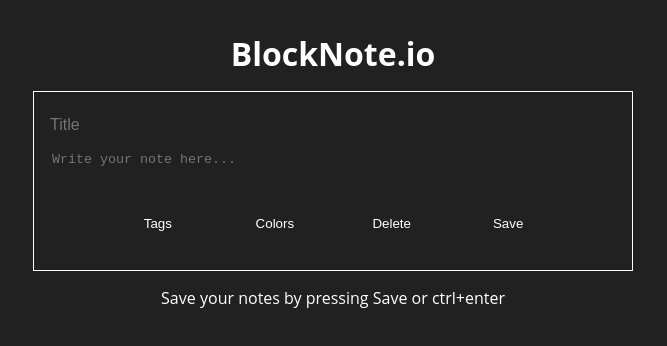
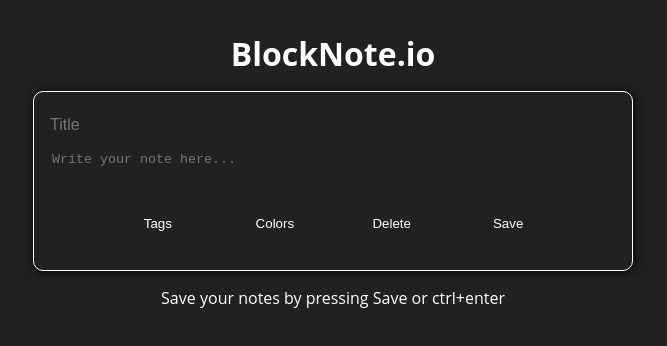
Before and after one commit to dan-ville/blocknote-js, a website: page public/index.html in a window 1280 px wide. Shown: the full height of the page, 307-974 px from the left. Drawn offline with Linux system fonts and the light colour scheme.

Commit message:
reverse render notes

```diff
--- a/public/app.js
+++ b/public/app.js
@@ -1,12 +1,12 @@
 // notes array will hold all the notes
 let notes = [];
 
-// check if local storage has any data in a 'notes' key
+// grab any data from local storage and saved in a 'notes' key
 let stored = JSON.parse(localStorage.getItem('notes'));
-// if so, spread the data into the notes array
-// this prevents the localStorage from being overwritten and reinitialized as an empty array if the page reloads, which would thereby virtually clear the data in localStorage.
+// if there is any data, spread the data into the notes array
 if (stored !== null) {
     notes = [...stored];
+    // this prevents the localStorage from being overwritten and reinitialized as an empty array if the page reloads, which would thereby virtually clear the data in localStorage.
 };
 
 // Select HTML items
@@ -18,7 +18,8 @@
 // FUNCTIONALITY
 // -----------------------------
 
-// Here we create the note data by grabbing whatever information is in the form at the time of submission and saving it as an object called noteData
+// Here we create the note data by grabbing whatever information is in the form at the time of submission and saving it as an object called noteData.
+// This function gets called in the saveNote()
 const createNoteData = () => {
     const noteData = {
         id: Date.now(),
@@ -30,7 +31,9 @@
 };
 
 // Logic for rendering notes that are saved
+// This function gets called in saveNote()
 const renderNote = (note) => {
+// Create the dom elements needed for every note
   const formWrapper = document.createElement("div");
   formWrapper.classList.add("form-wrapper");
 
@@ -54,28 +57,18 @@
 const saveNote = (event) => {
     // prevent page refresh on form submit
     event.preventDefault();
-
     // save noteData to note variable
     const note = createNoteData();
-
-    // add note to notes array
+    // add note to notes array and localstorage
     notes.push(note);
-
-    // save the notes array to localstorage
-    // I THINK THE PROBLEM IS HERE. Whenever the page loads, localstorage should persist the data in its 'notes' key.
-    // But since the notes variable is being initialized at the top of the script, outside this function, then every time the page loads, the array is set to empty. Therefore, setting localStorage here will cause the 'notes' key of the localStorage object to be set to the empty notes array.
-
     localStorage.setItem( 'notes', JSON.stringify(notes) );
-
-    renderNote(note)
+    // NOTE: rendering should probably not happen inside this function
+    renderNote(note);
     // clear the form for new entries
     form.reset();
-    console.log('form submitted');
-    console.log({localStorage});
-
 };
 
-
+//
 if (notes) {
     for (let note of notes) {
         renderNote(note)
--- a/public/style.css
+++ b/public/style.css
@@ -20,6 +20,7 @@
     --aqua: #138d83;
     --cinder: #b98c10;
 }
+
 body {
     background-color: var(--bg);
     color: white;
@@ -36,13 +37,15 @@
     padding-bottom: 1rem;
     font-size: 2rem;
 }
+
 #new-note-wrapper {
     width: 50%;
     max-width: 600px;
     background-color: var(--bg);
     padding: 1rem;
     border: 1px solid white;
-
+    border-radius: 10px;
+    box-shadow: 1px 1px 10px black;;
 }
 
 form {
```
